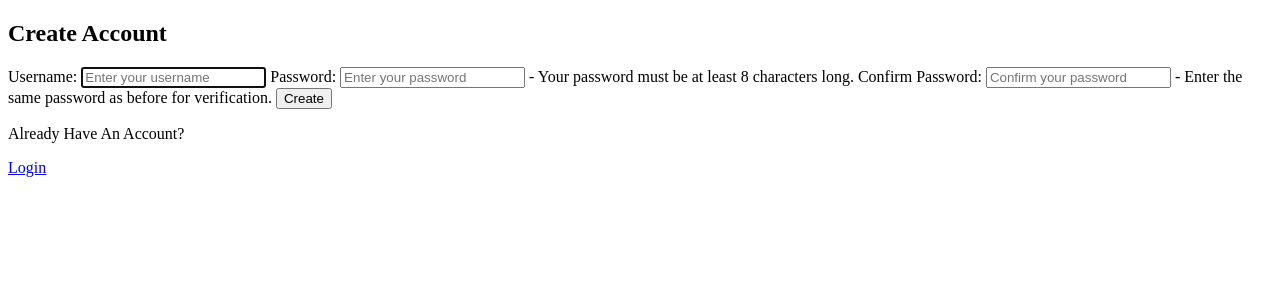
After one commit to Bilal292/foryoupage, a Django app: page /register/ in a window 1280 px wide. The commit adds this page. Shown: the top 300 px of the page. Run offline with Django 5.2, Linux system fonts and the light colour scheme.

Commit message:
user accounts functionality added

```diff
--- /dev/null
+++ b/myapp/forms.py
@@ -0,0 +1,8 @@
+from django import forms
+from django.contrib.auth.forms import UserCreationForm
+from django.contrib.auth.models import User
+
+class CustomUserCreationForm(UserCreationForm):
+    class Meta:
+        model = User
+        fields = ['username', 'password1', 'password2']
--- a/myapp/models.py
+++ b/myapp/models.py
@@ -7,6 +7,7 @@ class Link(models.Model):
     url = models.URLField(unique=True)
     created_at = models.DateTimeField(auto_now_add=True)
     is_active = models.BooleanField(default=True)
+    user = models.ForeignKey(User, on_delete=models.CASCADE, related_name="links", default=1)
 
     def score(self):
         up = self.votes.filter(value=1).count()
--- /dev/null
+++ b/myapp/templates/account/register.html
@@ -0,0 +1,55 @@
+<!DOCTYPE html>
+<html>
+<head>
+  <title>Sign up</title>
+</head>
+<body>
+  <h2>Create Account</h2>
+
+  {% if form.errors %}
+      <ul>
+          {% for field in form %}
+              {% for error in field.errors %}
+                  <li>{{ error }}</li>
+              {% endfor %}
+          {% endfor %}
+      </ul>
+  {% endif %}
+
+  <form method="post">
+      {% csrf_token %}
+
+      <label for="id_username">Username:</label>
+      <input type="text" name="username" maxlength="150" autofocus required id="id_username" placeholder="Enter your username">
+      {% if form.username.errors %}
+          {% for error in form.username.errors %}
+              <p>{{ error }}</p>
+          {% endfor %}
+      {% endif %}
+
+      <label for="id_password1">Password:</label>
+      <input type="password" name="password1" autocomplete="new-password" required id="id_password1" placeholder="Enter your password">
+      <span>- Your password must be at least 8 characters long.</span>
+      {% if form.password1.errors %}
+          {% for error in form.password1.errors %}
+              <p>{{ error }}</p>
+          {% endfor %}
+      {% endif %}
+
+      <label for="id_password2">Confirm Password:</label>
+      <input type="password" name="password2" autocomplete="new-password" required id="id_password2" placeholder="Confirm your password">
+      <span>- Enter the same password as before for verification.</span>
+      {% if form.password2.errors %}
+          {% for error in form.password2.errors %}
+              <p>{{ error }}</p>
+          {% endfor %}
+      {% endif %}
+
+      <button type="submit">Create</button>
+  </form>
+
+  <p>Already Have An Account?</p>
+  <a href="{% url 'login' %}">Login</a>
+
+</body>
+</html>
--- a/myapp/urls.py
+++ b/myapp/urls.py
@@ -3,4 +3,8 @@ from . import views
 
 urlpatterns = [
     path('', views.index, name='index'),
+
+    path('login/', views.user_login, name='login'),
+    path('register/', views.register, name='register'),
+    path('logout/', views.user_logout, name='logout'),
 ]
--- a/myapp/views.py
+++ b/myapp/views.py
@@ -1,6 +1,46 @@
-from django.shortcuts import render
+from django.shortcuts import render, redirect
 from .models import Link
+from django.contrib.auth import login, logout
+from django.contrib.auth.forms import AuthenticationForm
+from .forms import CustomUserCreationForm
 
 def index(request):
     links = Link.objects.all().order_by("-created_at")
     return render(request, 'index.html', {"links": links})
+
+
+# ---- USER ACCOUNT VIEWS ----
+def register(request):
+    if request.user.is_authenticated:
+        return redirect('post_list')
+
+    if request.method == 'POST':
+        form = CustomUserCreationForm(request.POST)
+        if form.is_valid():
+            form.save()
+
+            return redirect('login')
+    else:
+        form = CustomUserCreationForm()
+
+    return render(request, 'account/register.html', {'form': form})
+
+def user_login(request):
+    if request.user.is_authenticated:
+        return redirect('index')
+
+    if request.method == 'POST':
+        form = AuthenticationForm(data=request.POST)
+        if form.is_valid():
+            user = form.get_user()
+            login(request, user)
+
+            return redirect('index')
+    else:
+        form = AuthenticationForm()
+
+    return render(request, 'account/login.html', {'form': form})
+
+def user_logout(request):
+    logout(request)
+    return redirect('index')
```
Also changed, not shown: myapp/templates/account/login.html (added, +40 -0 lines), myapp/templates/index.html (+15 -0 lines), myapp/migrations/0002_link_user.py (added).
